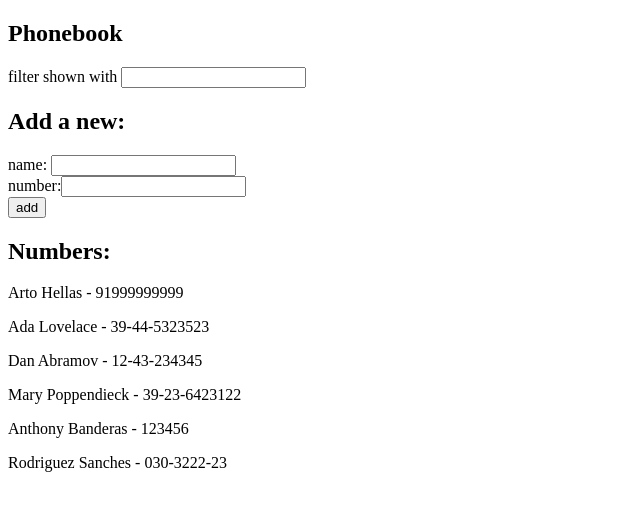
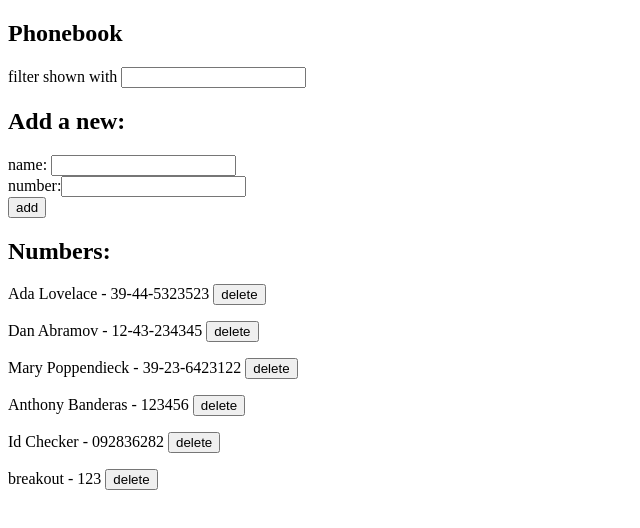
Before and after one commit to MarcoDSilva/Phone-Book, a React (Create React App) app: page / in a window 1280 px wide. Shown: the top 528 px of the page, without its empty margins (0-640 px from the left). Built offline with nearby package versions, Linux system fonts and the light colour scheme; data requests are answered from the project's data file.

Commit message:
2.17 http delete backend working

```diff
--- a/db.json
+++ b/db.json
@@ -1,10 +1,5 @@
 {
   "persons": [
-    {
-      "id": 0,
-      "name": "Arto Hellas",
-      "number": "91999999999"
-    },
     {
       "id": 1,
       "name": "Ada Lovelace",
@@ -26,9 +21,14 @@
       "id": 5
     },
     {
-      "name": "Rodriguez Sanches",
-      "number": "030-3222-23",
-      "id": 6
+      "name": "Id Checker",
+      "number": "092836282",
+      "id": 7
+    },
+    {
+      "name": "breakout",
+      "number": "123",
+      "id": 742
     }
   ]
 }
--- a/src/App.js
+++ b/src/App.js
@@ -2,7 +2,6 @@ import React, { useState, useEffect } from "react";
 import Filter from "./Components/Filter.js";
 import PersonForm from "./Components/PersonForm.js";
 import Persons from "./Components/Persons.js";
-import axios from "axios";
 import services from "./Services/database.js";
 
 const App = () => {
@@ -42,20 +41,31 @@ const App = () => {
     const nameObj = {
       name: newName,
       number: newPhone,
-      id: persons.length + 1,
+      id: Math.floor(Math.random() * 1000),
     };
 
-    const baseURL = "http://localhost:3001/persons";
+    // updating the local json server data
+    services
+      .create(nameObj)
+      .then((res) => {
+        setPersons(persons.concat(res));
+        resetForm();
+      })
+      .catch((err) => console.log("error, info could not be added"));
+  };
 
-    // updating the local json server data
-    axios
-      .create(nameObj)
-      .then(res => {
-          setPersons(persons.concat(res))
-          resetForm()
-      })
-      .catch(err => console.log('error, info could not be added'));
-}
+  // handler to delete the person with respective id
+  const deletePerson = (id, name) => {
+    const del = window.confirm(`Delete ${name} ?`);
+    console.log(del);
+
+    if (del === true) {
+      services.remove(id).catch((err) => console.log(err));
+      setPersons(persons.filter((p) => p.id !== id));
+    } else {
+      return;
+    }
+  };
 
   // it gets the info from the input form
   const handleNameChange = (e) => {
@@ -95,7 +105,7 @@ const App = () => {
       />
 
       <h2>Numbers:</h2>
-      <Persons person={persons} filter={filteredState} />
+      <Persons filter={filteredState} deletePerson={deletePerson} />
     </div>
   );
 };
--- a/src/Components/Persons.js
+++ b/src/Components/Persons.js
@@ -1,11 +1,12 @@
 import React from "react";
 
-const Persons = (props) => {
+const Persons = ({ filter, deletePerson }) => {
   return (
     <section>
-      {props.filter().map((p) => (
-        <p key={p.name}>
-          {p.name} - {p.number}
+      {filter().map((p) => (
+        <p key={p.id}>
+          {p.name} - {p.number}{" "}
+          <button onClick={() => deletePerson(p.id, p.name)}>delete</button>
         </p>
       ))}
     </section>
--- a/src/Services/database.js
+++ b/src/Services/database.js
@@ -1,12 +1,19 @@
 import axios from "axios";
 const baseURL = "http://localhost:3001/persons";
 
-const getAll = () => {
-  return axios.get(baseURL).then((res) => res.data);
+const getAll = async () => {
+  const res = await axios.get(baseURL);
+  return res.data;
 };
 
-const create = (newObj) => {
-  return axios.post(baseURL, newObj).then((res) => res.data);
+const create = async (newObj) => {
+  const res = await axios.post(baseURL, newObj);
+  return res.data;
 };
 
-export default { getAll, create };
+const remove = (id) => {
+  const toDelete = `${baseURL}/${id}`
+  return axios.delete(toDelete)
+};
+
+export default { getAll, create, remove };
```
Also changed, not shown: src/Components/PersonForm.js (+7 -1 lines).
